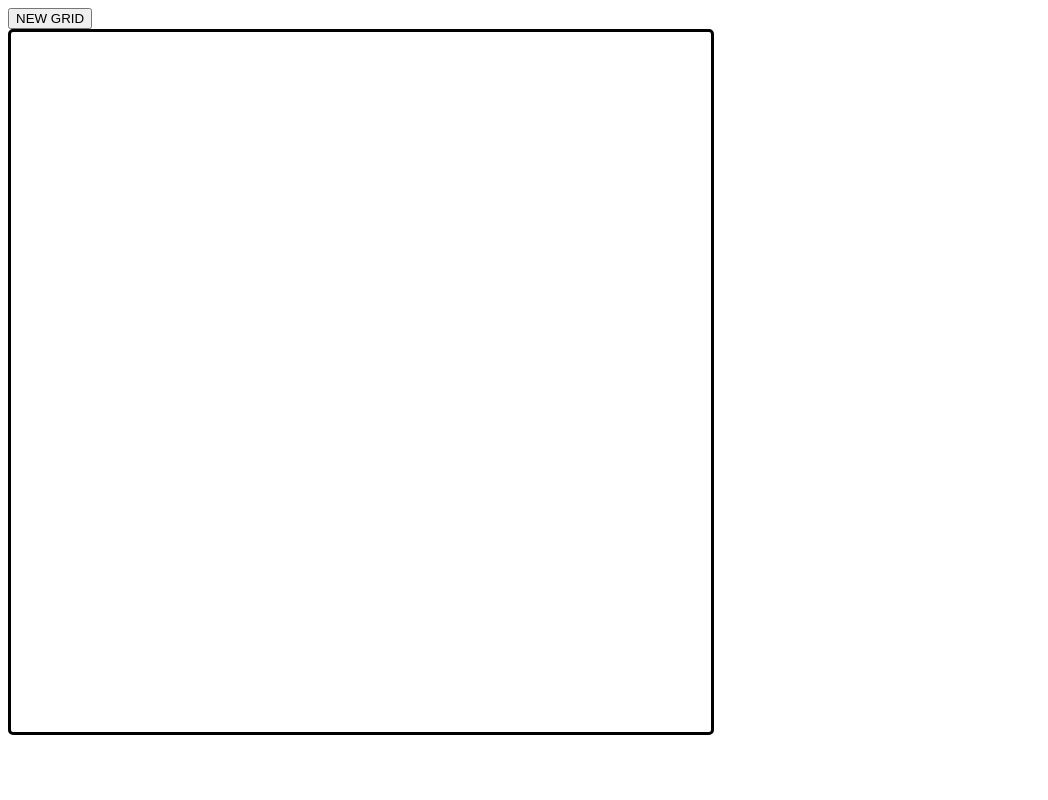
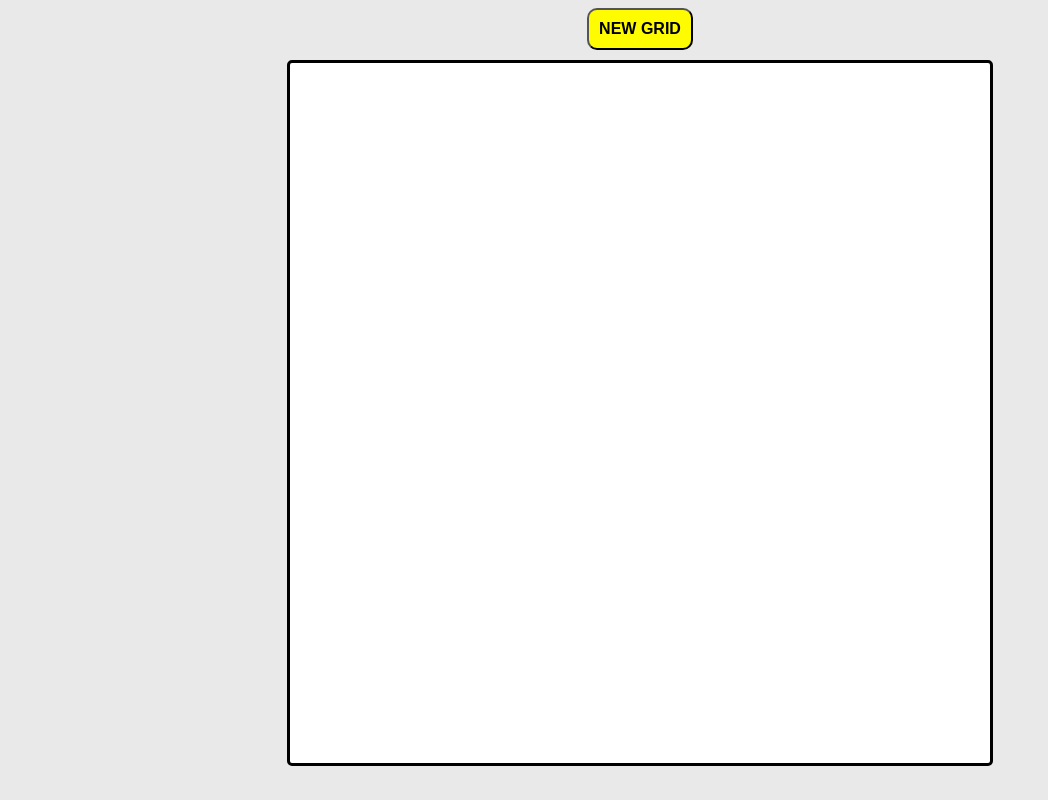
Before and after one commit to stef44n/etch-a-sketch, a plain HTML site: page index.html in a window 1280 px wide. Shown: the whole page, without its empty margins (0-1048 px from the left). Drawn offline with Linux system fonts and the light colour scheme.

Commit message:
Justify items to the centre

```diff
--- a/style.css
+++ b/style.css
@@ -1,3 +1,11 @@
+body {
+    display: flex;
+    flex-direction: column;
+    align-items: center;
+    gap: 10px;
+    background-color: rgb(233, 233, 233);
+}
+
 #container {
     display: inline-block;
     /*grid-template-columns: auto;
@@ -28,3 +36,11 @@
     padding: 0;
     gap: 0;
 }
+
+button {
+    padding: 10px;
+    font-weight: 800;
+    font-size: 16px;
+    border-radius: 10px;
+    background-color: rgb(255, 251, 0);
+}
```
